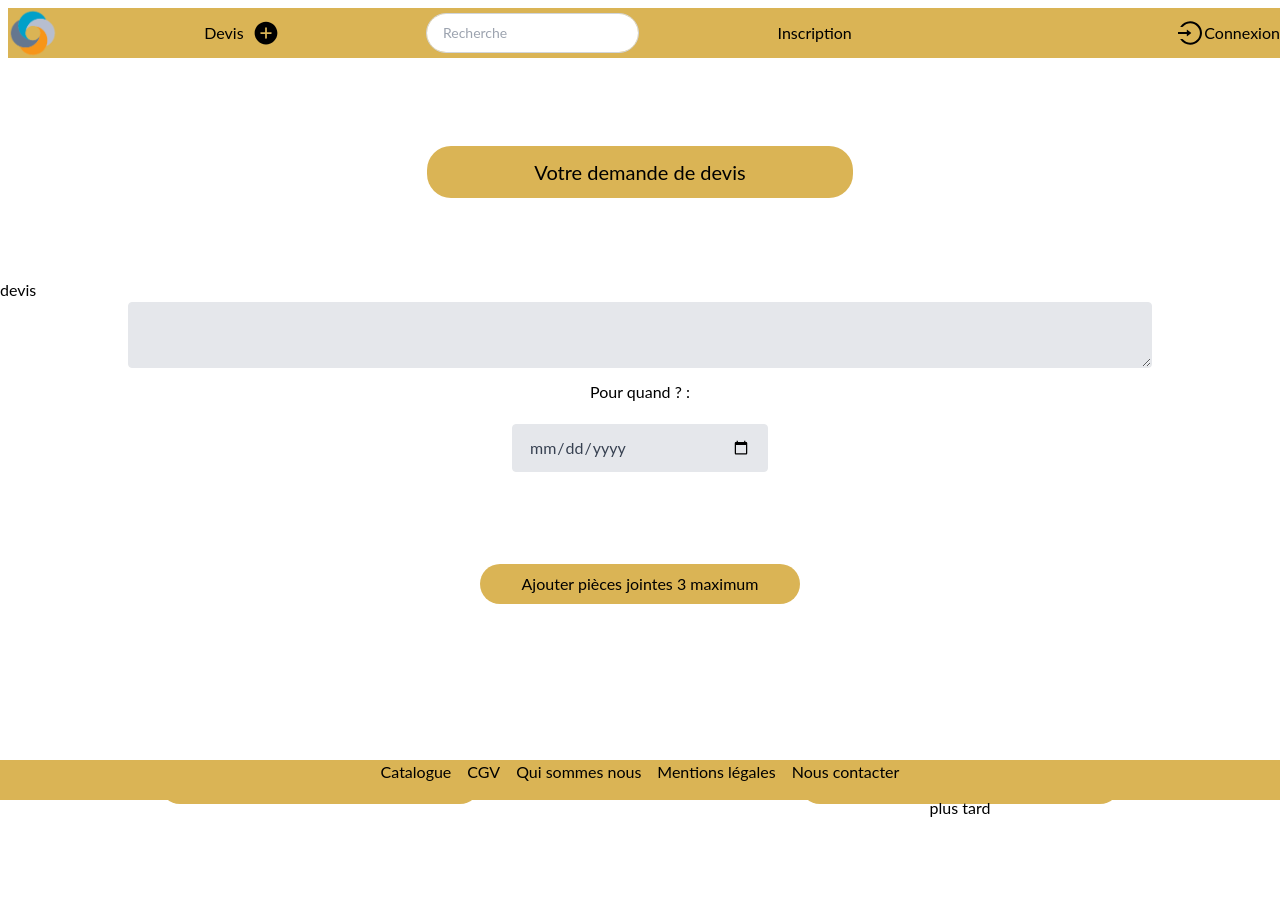
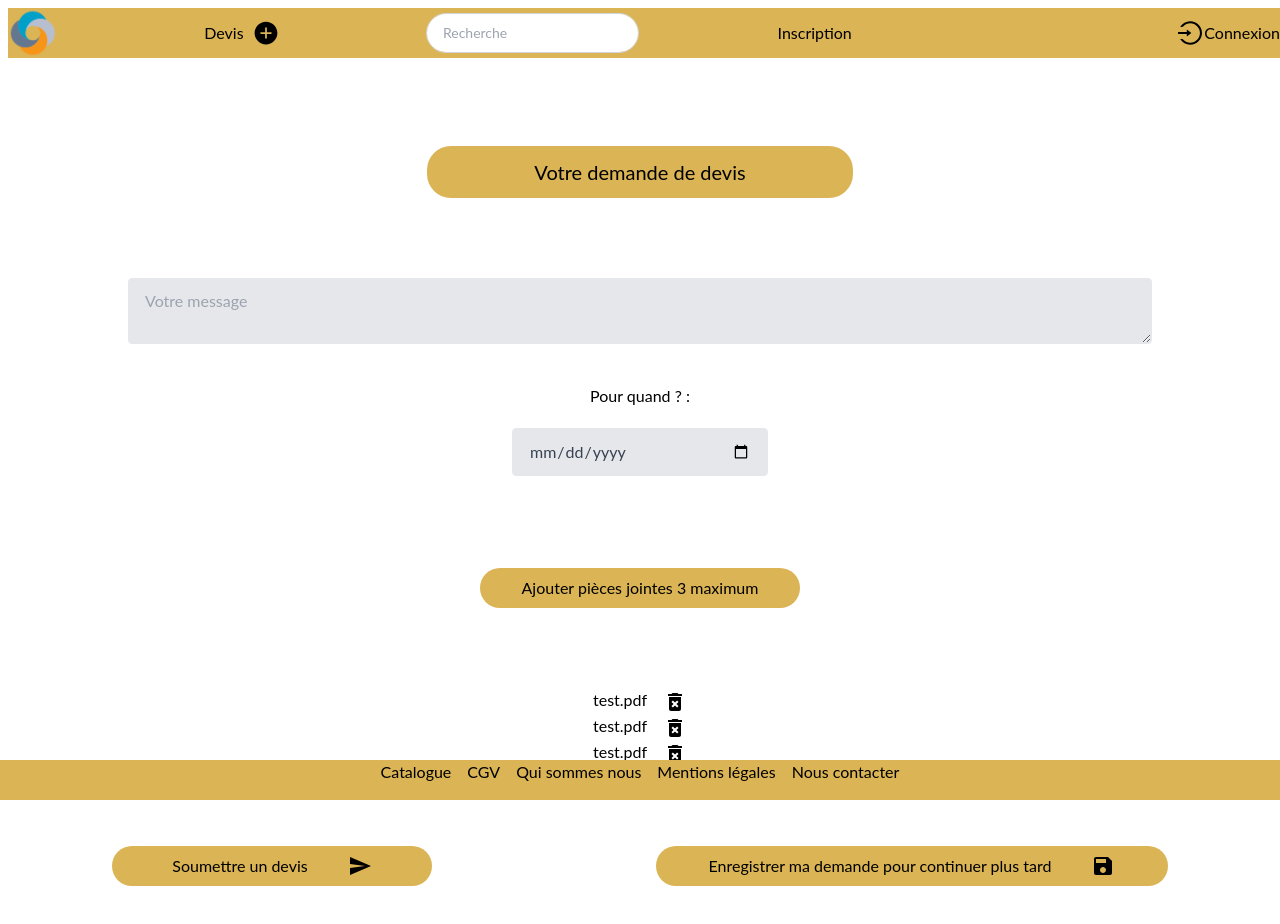
Before and after one commit to sele-nap/App-devis-lyon-js-react-sept21, a Next.js app: page /devis in a window 1280 px wide. Shown: the top 924 px of the page. Before the commit the page ends 884 px from the top, so only its background shows below. Built offline with nearby package versions, Linux system fonts and the light colour scheme; no server answers.

Commit message:
design devis

```diff
--- a/pages/devis.js
+++ b/pages/devis.js
@@ -1,5 +1,8 @@
 import React from "react";
 import Layout from "../components/Layout";
+import SendIcon from "@mui/icons-material/Send";
+import SaveIcon from "@mui/icons-material/Save";
+import DeleteForeverIcon from "@mui/icons-material/DeleteForever";
 
 function devis() {
   return (
@@ -11,12 +14,12 @@ function devis() {
           </h1>
         </div>
         <form>
-          <label>devis</label>
           <div className="flex align items-center flex-col">
             <textarea
-              className="appearance-none block w-4/5  bg-gray-200 text-gray-700 border border-gray-200 rounded py-3 px-4 mb-3 leading-tight focus:outline-none focus:bg-white focus:border-gray-500"
-              id="address1"
-              name="address1"
+              placeholder="Votre message"
+              className="appearance-none block w-4/5  bg-gray-200 text-gray-700 border border-gray-200 rounded py-3 px-4 mb-10 leading-tight focus:outline-none focus:bg-white focus:border-gray-500"
+              id="demandeDevis"
+              name="demandeDevis"
               type="text"
             />
             <label> Pour quand ? :</label>
@@ -32,13 +35,28 @@ function devis() {
             Ajouter pièces jointes 3 maximum
           </button>
         </div>
+        <div>
+          <ul>
+            <li className="text-center">
+              test.pdf <DeleteForeverIcon className="ml-3" />
+            </li>
+            <li className="text-center">
+              test.pdf <DeleteForeverIcon className="ml-3" />
+            </li>
+
+            <li className="text-center">
+              test.pdf <DeleteForeverIcon className="ml-3" />
+            </li>
+          </ul>
+        </div>
 
         <div className="flex flex-row justify-around">
           <button className="bg-third w-1/4 h-10 flex justify-center rounded-3xl m-20 p-2 text-ml ">
-            Soumettre un devis
+            Soumettre un devis <SendIcon className="ml-10 rotate-90" />
           </button>
-          <button className="bg-third w-1/4 h-10 flex justify-center rounded-3xl m-20 p-2 text-ml">
-            Enregistrer ma demande pour continuer plus tard
+          <button className="bg-third w-2/5 h-10 flex justify-center rounded-3xl m-20 p-2 text-ml">
+            Enregistrer ma demande pour continuer plus tard <br />
+            <SaveIcon className="ml-10" />
           </button>
         </div>
       </Layout>
--- a/styles/Home.module.css
+++ b/styles/Home.module.css
@@ -1,3 +1,6 @@
+.body {
+  margin: 0;
+}
 .swiper {
   width: 50%;
   height: 50%;
```
Lines whose indentation alone changed are shown as unchanged.
